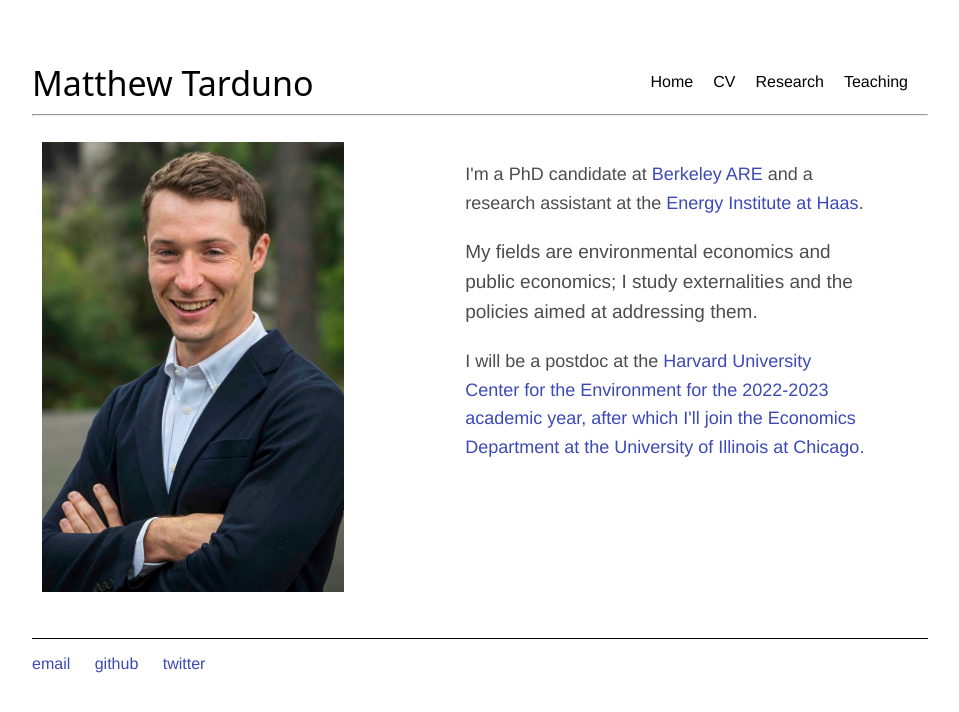
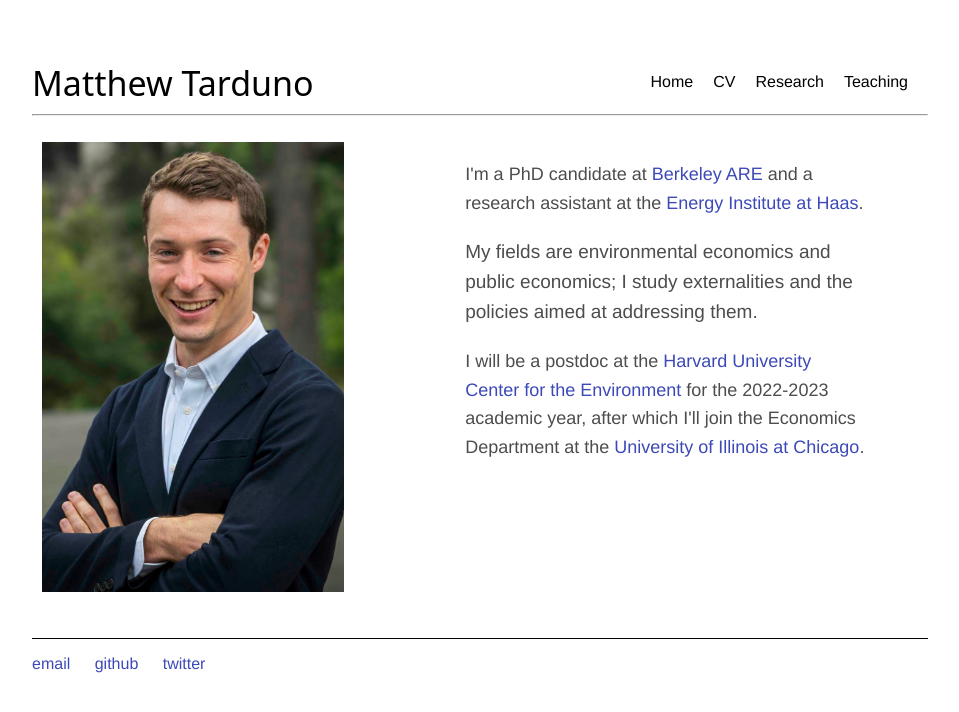
Before and after one commit to Matt-Tarduno/Matt-Tarduno.github.io, a Jekyll site: the page built from index.html, in a window 1280 px wide. Shown: the top 712 px of the page, without its empty margins (160-1119 px from the left). Built offline with Jekyll 4.4.1, drawn with Linux system fonts in a browser that asks for light colours.

Commit message:
Update index.html

```diff
--- a/index.html
+++ b/index.html
@@ -29,7 +29,7 @@
 		<p></p>
 	 <p style="font-size:19px; line-height:1.6"> My fields are <span style="font-weight:550;">environmental economics</span> and <span style="font-weight:550;">public economics</span>; I study externalities and the policies aimed at addressing them. </p>
 	  <p></p>
-	  <p style="font-size:18px; line-height:1.6;">I will be a postdoc at the <a href="https://environment.harvard.edu/" target="_blank"><span style="font-weight:500;">Harvard University Center for the Environment</span> for the 2022-2023 academic year, after which I'll join the Economics Department at the <a href="https://econ.uic.edu/" target="_blank"><span style="font-weight:500;">University of Illinois at Chicago</span>.</p>
+	  <p style="font-size:18px; line-height:1.6;">I will be a postdoc at the <a href="https://environment.harvard.edu/" target="_blank"><span style="font-weight:500;">Harvard University Center for the Environment</span></a> for the 2022-2023 academic year, after which I'll join the Economics Department at the <a href="https://econ.uic.edu/" target="_blank"><span style="font-weight:500;">University of Illinois at Chicago</span></a>.</p>
 
 	</div>
 </div>
```
